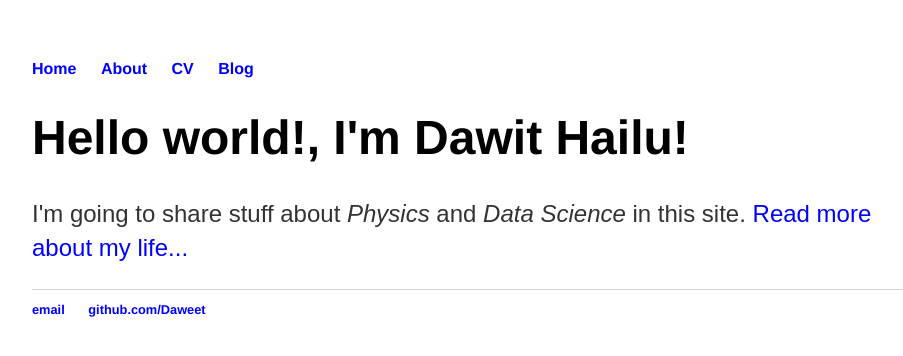
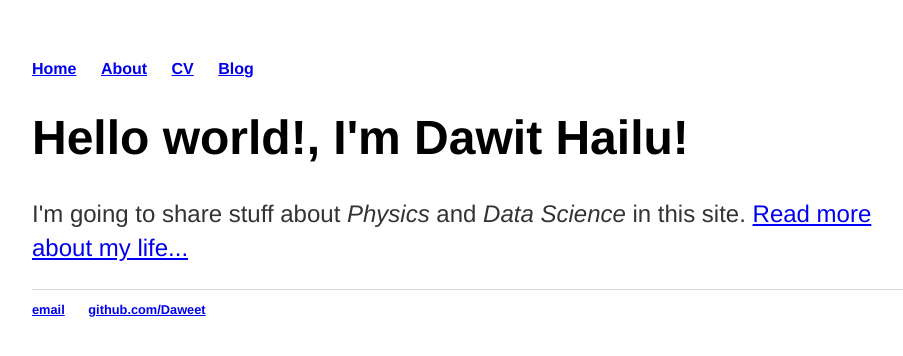
Before and after one commit to Daweet/Daweet.github.io, a Jekyll site: the page built from index.html, in a window 1280 px wide. Shown: the top 356 px of the page, without its empty margins (160-1063 px from the left). Built offline with Jekyll 4.4.1, drawn with Linux system fonts in a browser that asks for light colours.

Commit message:
Update main.css

```diff
--- a/css/main.css
+++ b/css/main.css
@@ -10,21 +10,24 @@ nav ul, footer ul {
     font-weight: bold;
 }
 nav ul li, footer ul li {
+    font-family:'Helvetica', 'Arial', 'Sans-Serif';
     display: inline;
     margin-right: 20px;
 }
 a {
-    text-decoration: none;
-    color: blue;
+    text-decoration: underline;
+    text-decoration-color: blue;
 }
 a:hover {
     text-decoration: underline;
 }
 h1 {
+    font-family:'Helvetica', 'Arial', 'Sans-Serif';
     font-size: 3em;
     font-family:'Helvetica', 'Arial', 'Sans-Serif';
 }
 p {
+    font-family:'Helvetica', 'Arial', 'Sans-Serif';
     font-size: 1.5em;
     line-height: 1.4em;
     color: #333;
```
